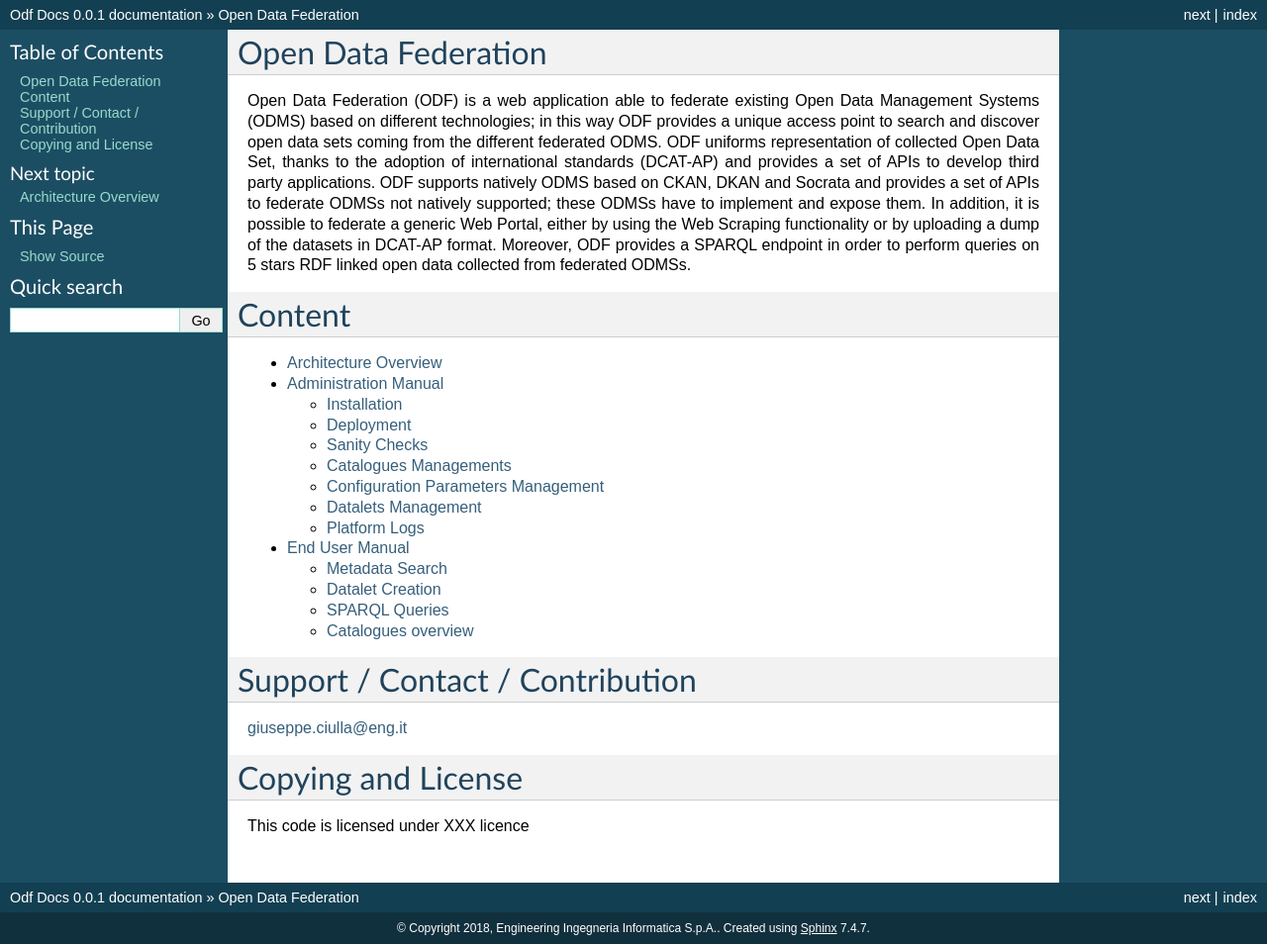
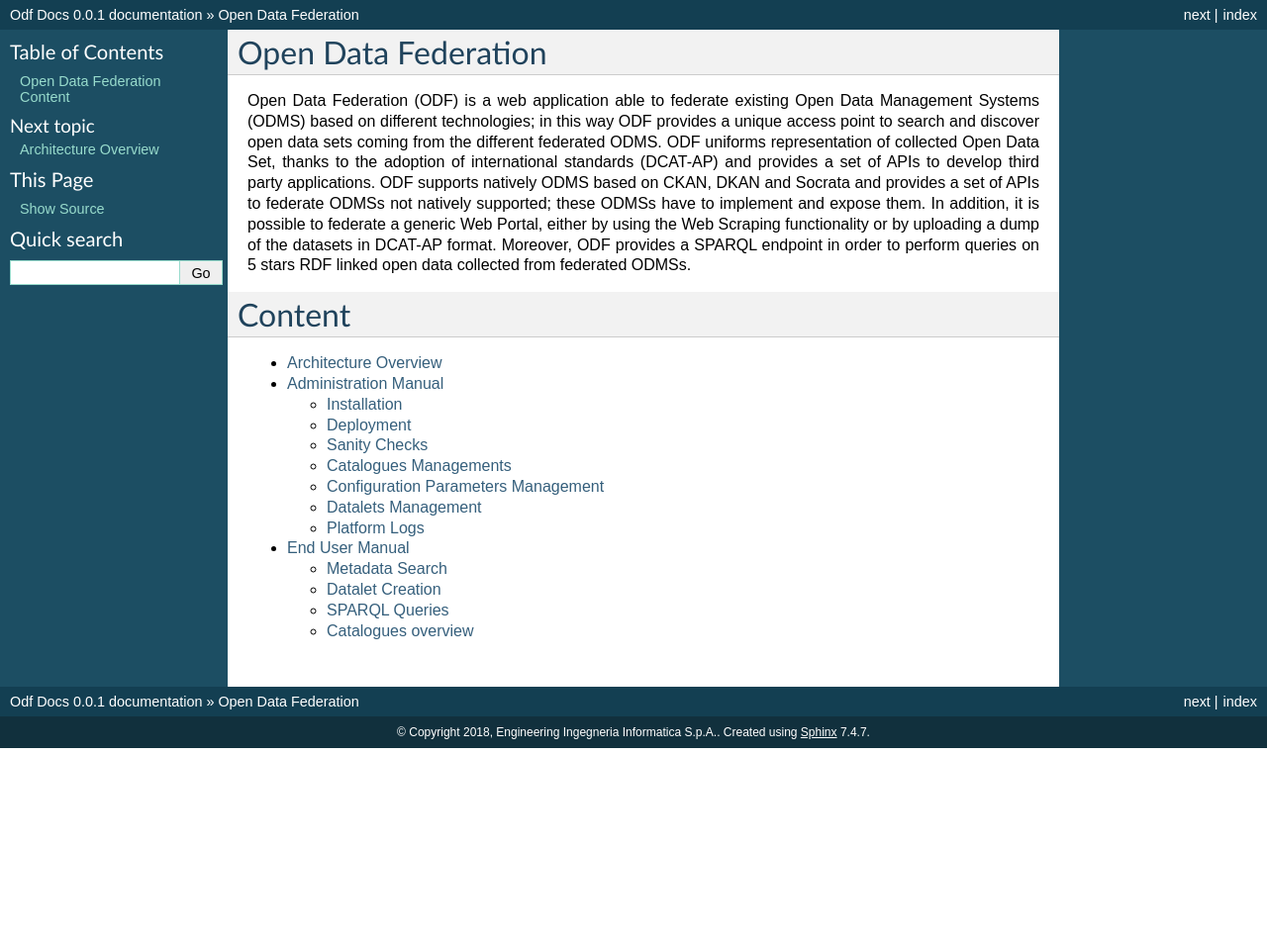
Before and after one commit to OPSILab/opendatafederation, a Sphinx documentation site: the page built from docs/source/index.rst, in a window 1280 px wide. Shown: the whole page at 99% size. Built offline with Sphinx 7.4.7, drawn with Linux system fonts in a browser that asks for light colours; after the commit the page ends 900 px from its top, so only the background shows below that.

Commit message:
'updates'

```diff
--- a/docs/source/index.rst
+++ b/docs/source/index.rst
@@ -23,12 +23,3 @@
    environment/architecture.md
    manuals/administration
    manuals/enduser.md
-
-Support / Contact / Contribution
-================================
-
-giuseppe.ciulla@eng.it
-
-Copying and License
-===================
-This code is licensed under XXX licence
```
